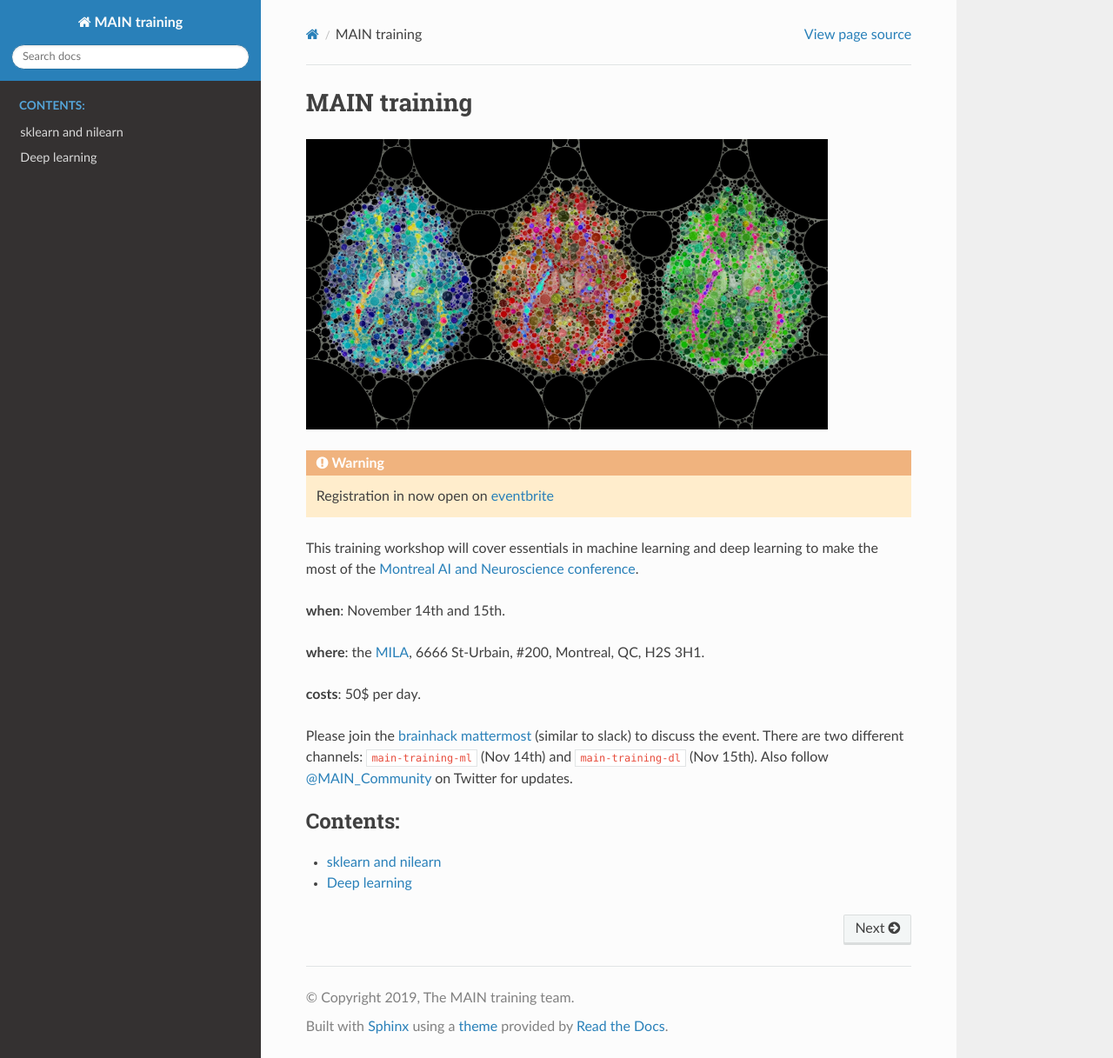
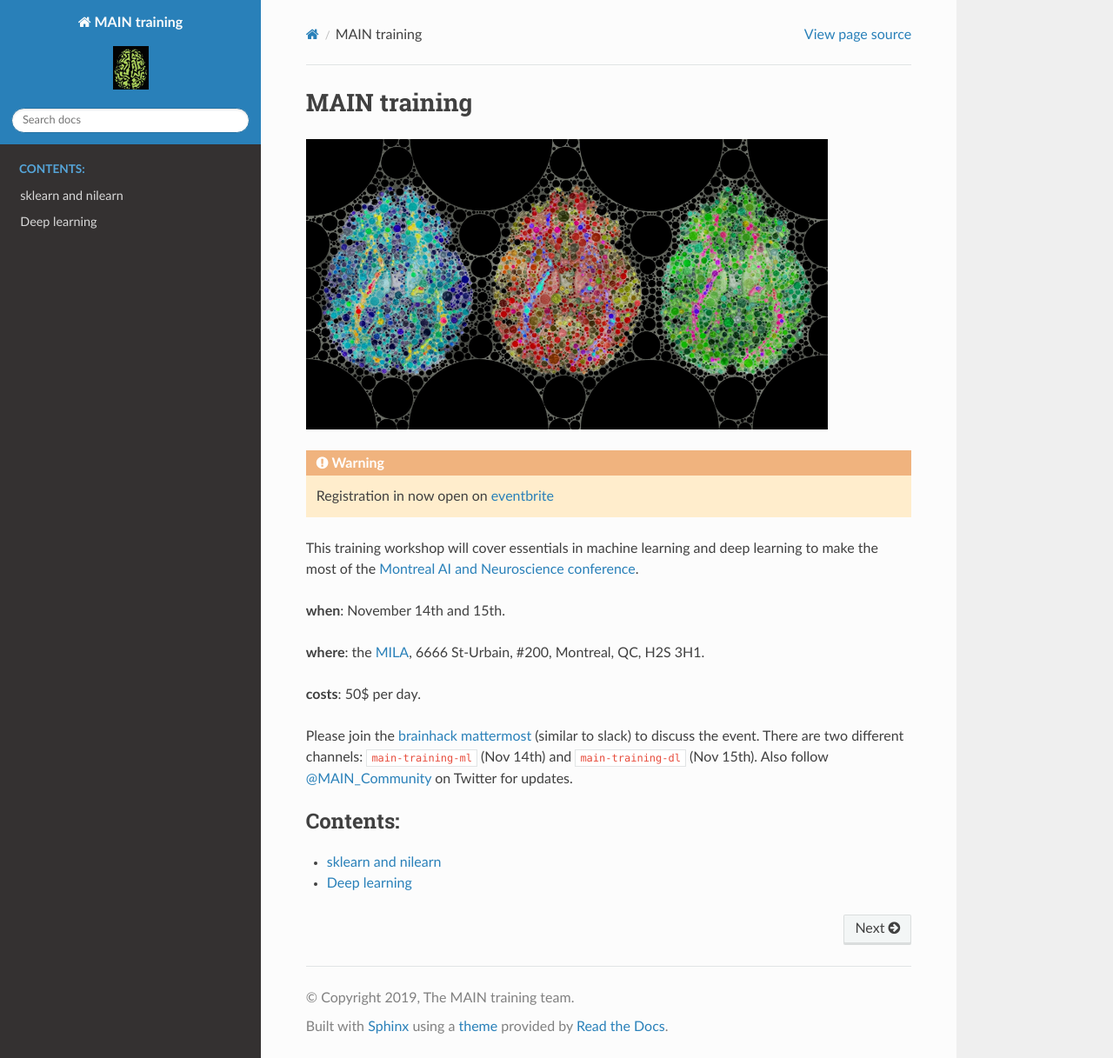
Before and after one commit to main-training/main-training.github.io, a Sphinx documentation site: the page built from source/index.rst, in a window 1280 px wide and 1217 px high. Shown: the whole window at 87% size. Built offline with Sphinx 7.4.7 and the Read the Docs theme 2.0.0, drawn with Linux system fonts in a browser that asks for light colours.

Commit message:
Added a favicon.

```diff
--- a/source/conf.py
+++ b/source/conf.py
@@ -51,10 +51,10 @@
 html_short_title = 'MAIN training'
 
 # The logo
-html_logo = 'img/main.png'
+html_logo = 'favicon.png'
 
 # icon
-html_favicon = 'img/main.png'
+html_favicon = 'favicon.png'
 
 # Add any paths that contain custom static files (such as style sheets) here,
 # relative to this directory. They are copied after the builtin static files,
```
Also changed, not shown: source/favicon.png (added).
